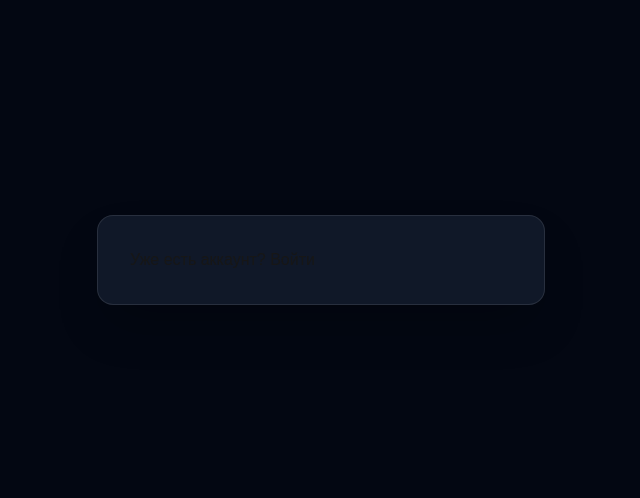
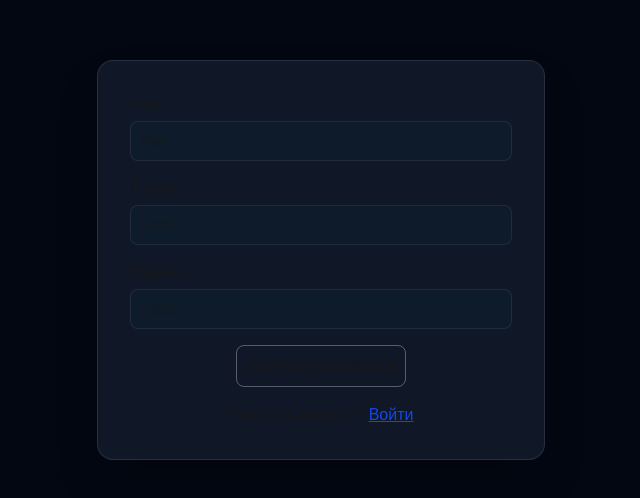
Before and after one commit to aleksvalushko/family-finances, a Next.js app: page /register in a window 1280 px wide. Shown: the part 140-638 px from the top of the page, without its empty margins (319-959 px from the left). Built offline with nearby package versions, Linux system fonts and the light colour scheme.

Commit message:
modify login and register pages

```diff
--- a/src/app/(auth)/login/page.tsx
+++ b/src/app/(auth)/login/page.tsx
@@ -1,12 +1,17 @@
 import Link from 'next/link';
+import TextField from "@/components/ui/text-field";
 
 export default function LoginPage() {
 	return (
-		<div className="rounded-2xl border border-white/10 bg-gray-900 p-8 shadow-2xl">
-			{/* Форма входа */}
+		<div className="rounded-2xl border border-white/10 bg-gray-900 p-8 shadow-2xl flex flex-col items-center gap-y-4">
+			<TextField label="Логин" placeholder='Логин' />
+
+			<TextField label="Пароль" placeholder='Пароль' type='password' />
+
+			<button type="button" className="w-fit border border-white/30 p-2 rounded-lg cursor-pointer">Войти</button>
 			<p>
 				Нет аккаунта?{' '}
-				<Link href="/register">Зарегистрироваться</Link>
+				<Link href="/register" className="underline text-blue-700 hover:text-blue-500">Зарегистрироваться</Link>
 			</p>
 		</div>
 	);
--- a/src/app/(auth)/register/page.tsx
+++ b/src/app/(auth)/register/page.tsx
@@ -1,13 +1,63 @@
 import Link from 'next/link';
+import TextField from "@/components/ui/text-field";
+import {createClient} from "@/lib/supabase/server";
+import {redirect} from "next/navigation";
+import {Suspense} from "react";
 
-export default function RegisterPage() {
-	return (
-		<div className="rounded-2xl border border-white/10 bg-gray-900 p-8 shadow-2xl">
-			{/* Форма регистрации */}
-			<p>
-				Уже есть аккаунт?{' '}
-				<Link href="/login">Войти</Link>
-			</p>
-		</div>
-	);
+export default async function RegisterPage({
+                                               searchParams,
+                                           }: {
+    searchParams: Promise<{ error?: string }>;
+}) {
+
+    async function signUp(formData: FormData) {
+        'use server';
+
+        const supabase = await createClient();
+        const name = String(formData.get('name') ?? '');
+        const email = String(formData.get('email') ?? '');
+        const password = String(formData.get('password') ?? '');
+        const {data, error} = await supabase.auth.signUp({
+            email,
+            password,
+            options: {data: {name}},
+        });
+        if (error) {
+            redirect(`/register?error=${encodeURIComponent(error.message)}`);
+        }
+        if (!data.session) {
+            redirect('/login');
+        }
+        redirect('/');
+    }
+
+    return (
+        <form action={signUp}
+              className="rounded-2xl border border-white/10 bg-gray-900 p-8 shadow-2xl flex flex-col items-center gap-y-4">
+            <TextField label="Имя" name="name" placeholder='Имя'/>
+            <TextField label="E-mail" name="email" placeholder='E-mail'/>
+            <TextField label="Пароль" name="password" placeholder='Пароль' type="password"/>
+
+            <Suspense fallback={null}>
+                <AuthError searchParams={searchParams}/>
+            </Suspense>
+            <button type="submit"
+                    className="w-fit border border-white/30 p-2 rounded-lg cursor-pointer">Зарегистрироваться
+            </button>
+            <p>
+                Уже есть аккаунт?{' '}
+                <Link href="/login" className="underline text-blue-700 hover:text-blue-500">Войти</Link>
+            </p>
+        </form>
+    );
 }
+
+async function AuthError({
+                             searchParams,
+                         }: {
+    searchParams: Promise<{ error?: string }>;
+}) {
+    const {error} = await searchParams;
+    if (!error) return null;
+    return <p className="text-sm text-red-400">{error}</p>;
+}
```
